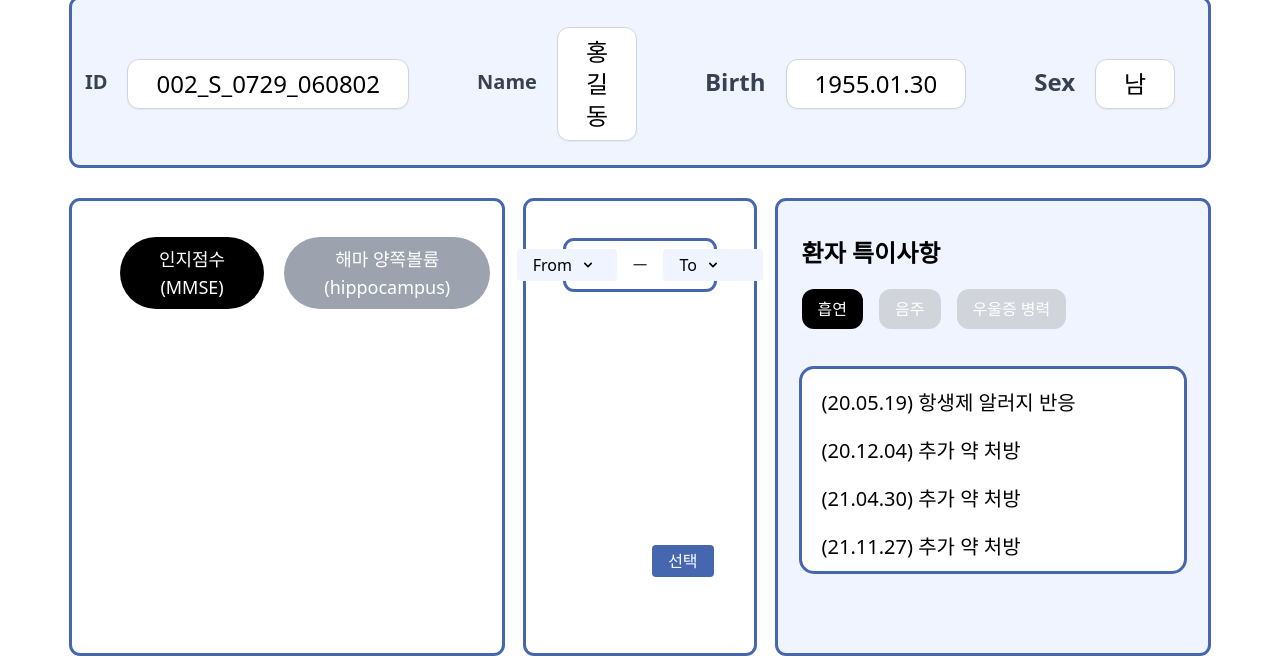
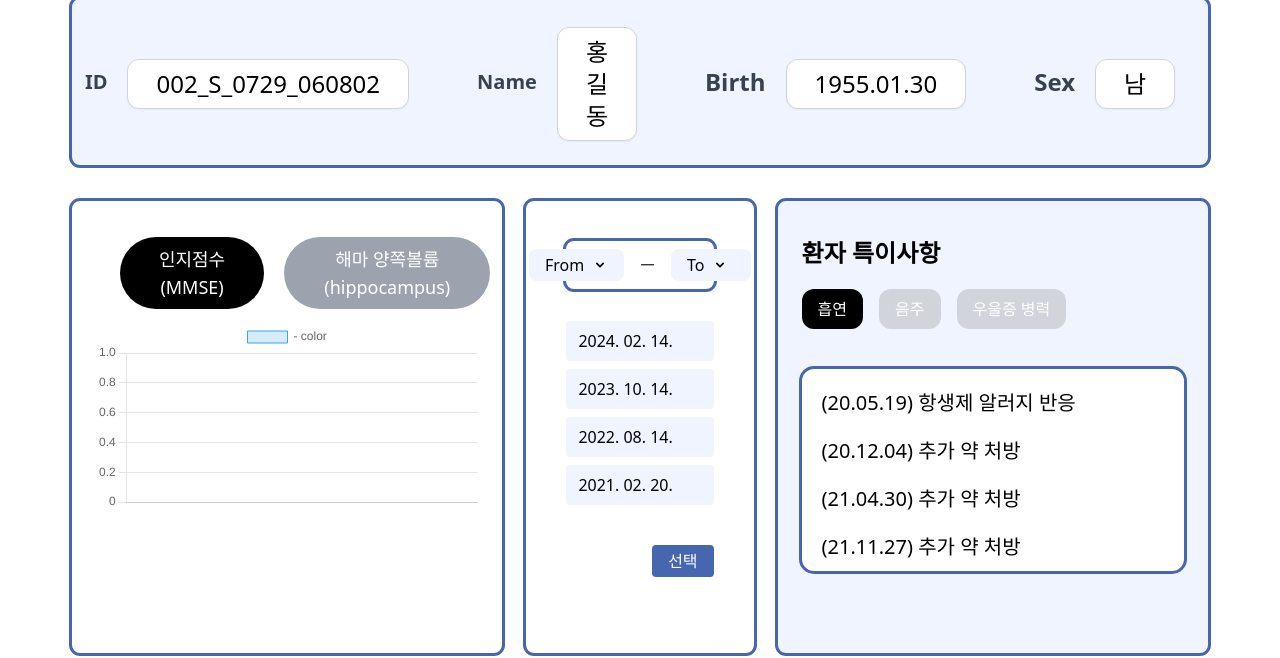
Before and after one commit to Dementia-Diagnosis-Project/memoria_WEB, a Django app: page /manager/output/ in a window 1280 px wide. Shown: the part 188-846 px from the top of the page. Run offline with Django 5.2, Linux system fonts and the light colour scheme; a map, chart or similar area stays blank; some libraries are stand-ins or nearby versions.

Commit message:
[upload] file

```diff
--- a/memoria/manager/templates/manager/real_patient.html
+++ b/memoria/manager/templates/manager/real_patient.html
@@ -130,7 +130,7 @@
                     <div class="flex justify-center items-center w-full mb-8 rounded-lg px-1 py-1 outline outline-[#4766B0]">
                         <!-- 시작 년도 드롭다운 -->
                         <div class="relative mr-4">
-                            <button id="startYearDropdownButton" class="text-black bg-[#EFF4FF] px-4 py-1 my-1 rounded inline-flex items-center min-w-[100px]">
+                            <button id="startYearDropdownButton" class="text-black bg-[#EFF4FF] px-4 py-1 my-1 rounded-lg inline-flex items-center min-w-[80px]">
                                 From
                                 <svg class="ml-2 h-4 w-4" viewBox="0 0 20 20" fill="currentColor">
                                     <path fill-rule="evenodd" d="M5.293 7.293a1 1 0 011.414 0L10 10.586l3.293-3.293a1 1 0 111.414 1.414l-4 4a1 1 0 01-1.414 0l-4-4a1 1 0 010-1.414z" clip-rule="evenodd" />
@@ -144,7 +144,7 @@
                         </div>
                         <!-- 종료 연도 드롭다운 -->
                         <div class="relative ml-4">
-                            <button id="endYearDropdownButton" class="text-black bg-[#EFF4FF] px-4 py-1 rounded inline-flex items-center min-w-[100px]">
+                            <button id="endYearDropdownButton" class="text-black bg-[#EFF4FF] px-4 py-1 rounded-lg inline-flex items-center min-w-[80px]">
                                 To
                                 <svg class="fill-current ml-2 h-4 w-4" viewBox="0 0 20 20" fill="currentColor">
                                     <path fill-rule="evenodd" d="M5.293 7.293a1 1 0 011.414 0L10 10.586l3.293-3.293a1 1 0 111.414 1.414l-4 4a1 1 0 01-1.414 0l-4-4a1 1 0 010-1.414z" clip-rule="evenodd" />
@@ -294,7 +294,7 @@
         });
     });
     // 날짜선택 드롭 다운
-    document.addEventListener('DOMContentLoaded', function() => {
+    document.addEventListener('DOMContentLoaded', () => {
         let selectedStartYear = null;
         let selectedEndYear = null;
 
```
